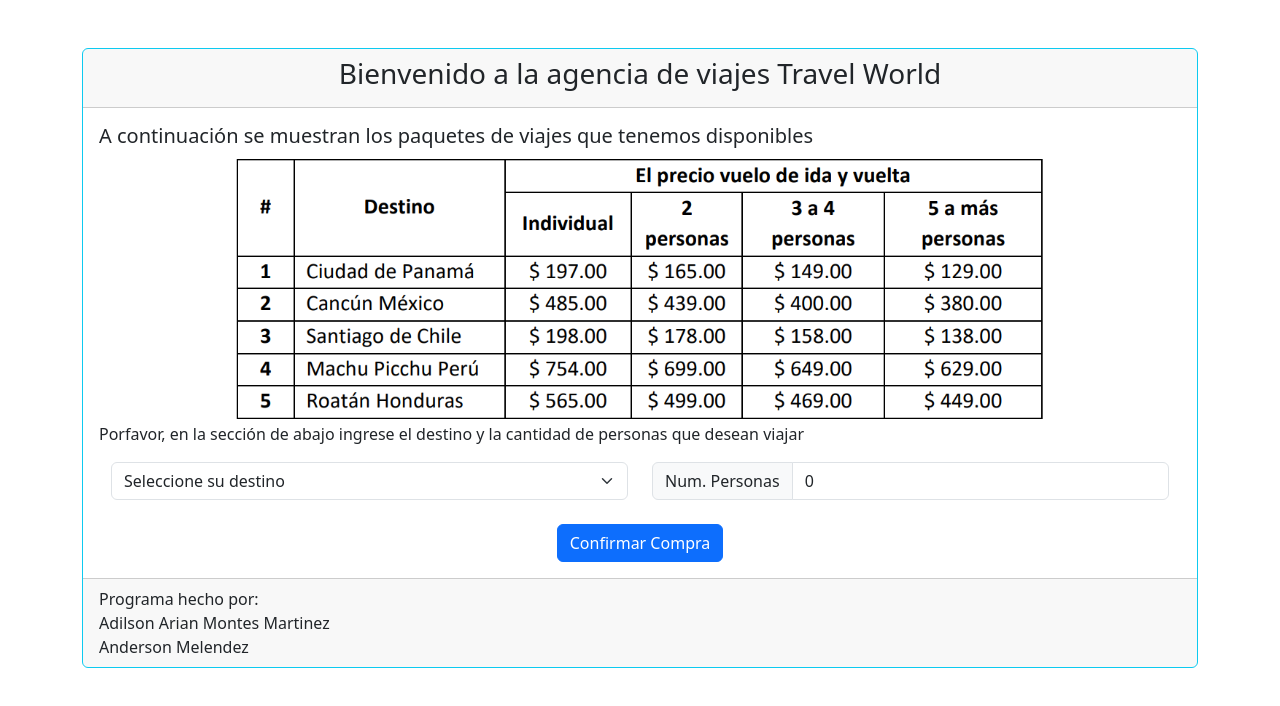
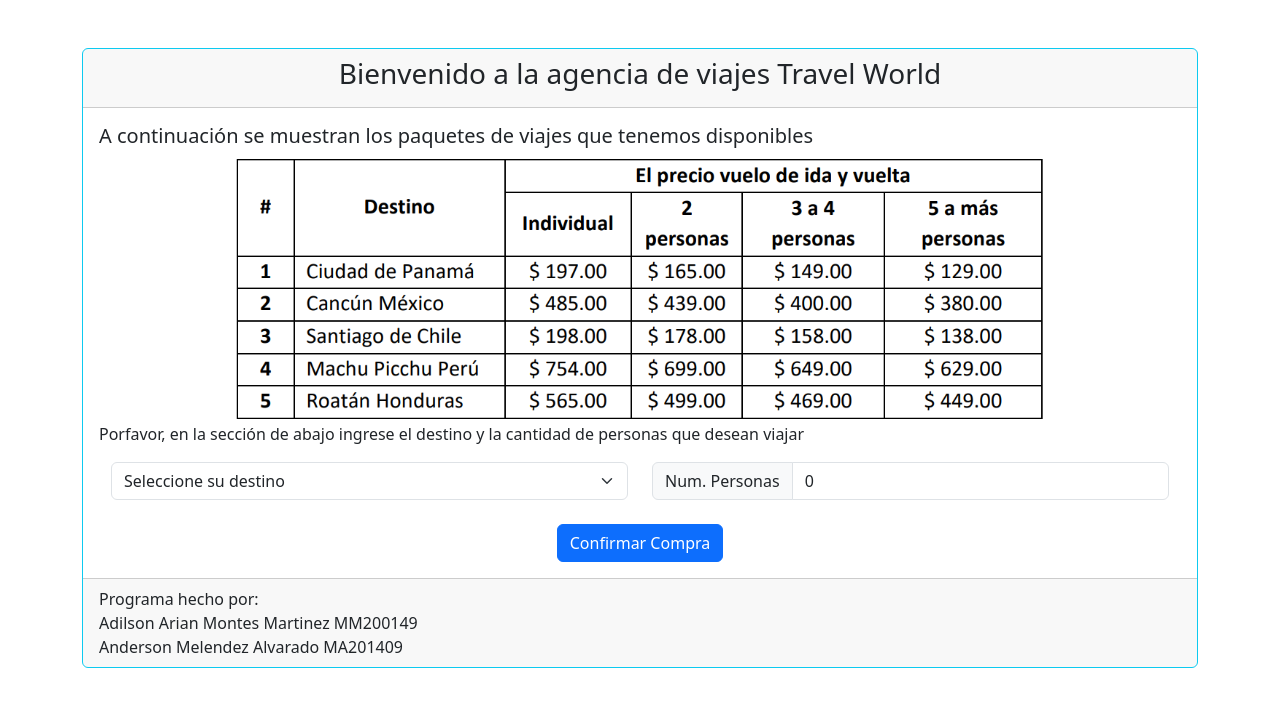
Before and after one commit to Newest007/DesafioPractico1_Ej3, a React (Create React App) app: page / in a window 1280 px wide. Shown: the top 706 px of the page. Built offline with nearby package versions, Linux system fonts and the light colour scheme.

Commit message:
Actualizando codigo

```diff
--- a/src/components/Funcionamiento.jsx
+++ b/src/components/Funcionamiento.jsx
@@ -120,11 +120,10 @@
                 <center><a class='btn btn-primary' onClick={calcularCompra}>Confirmar Compra</a></center>
 
                 {totalPagar != null && (
-
                 <p>
                     <h5>A continuacion se muestra su factura:</h5> <br></br>
                     Nombre del destino: {destinoSeleccionado} <br></br>
-                    Cantidad de personas que viajara: {numPersonas} <br></br>
+                    Cantidad de personas que viajaran: {numPersonas} <br></br>
                     Costo del paquete por persona: {costoPaquete} <br></br>
                     Impuesto por persona: {impuesto} <br></br>
                     Impuesto aplicado: {impuestoAplicado} <br></br>
--- a/src/components/Informacion.jsx
+++ b/src/components/Informacion.jsx
@@ -1,7 +1,6 @@
 import React from "react";
 import Funcionamiento from './Funcionamiento';
 import Tabla_Ej3 from '../img/Tabla_Ej3.png';
-
 
 function Informacion() {
 
@@ -22,8 +21,8 @@
                         </div>
                         <div class="card-footer">
                             Programa hecho por: <br></br>
-                            Adilson Arian Montes Martinez <br></br>
-                            Anderson Melendez
+                            Adilson Arian Montes Martinez MM200149 <br></br>
+                            Anderson Melendez Alvarado MA201409
                         </div>
                     </div>
                 </div>
```
